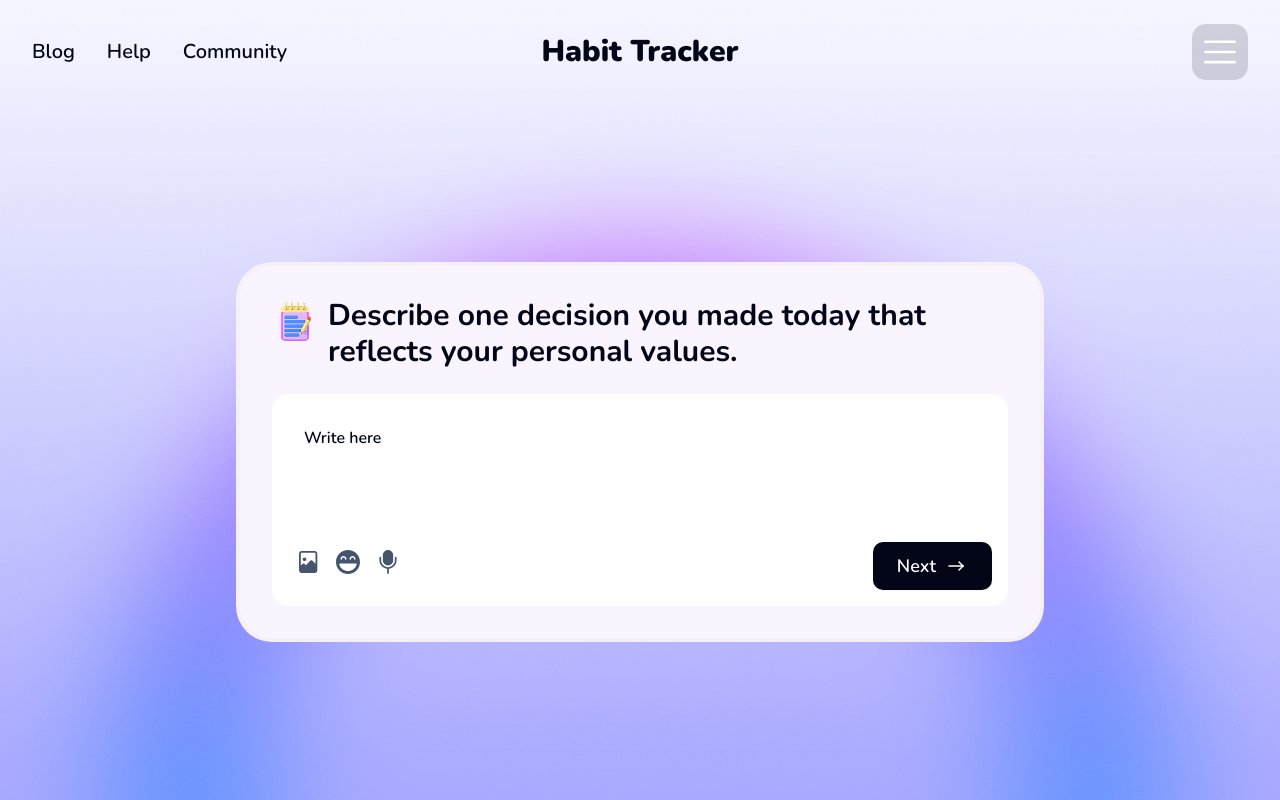
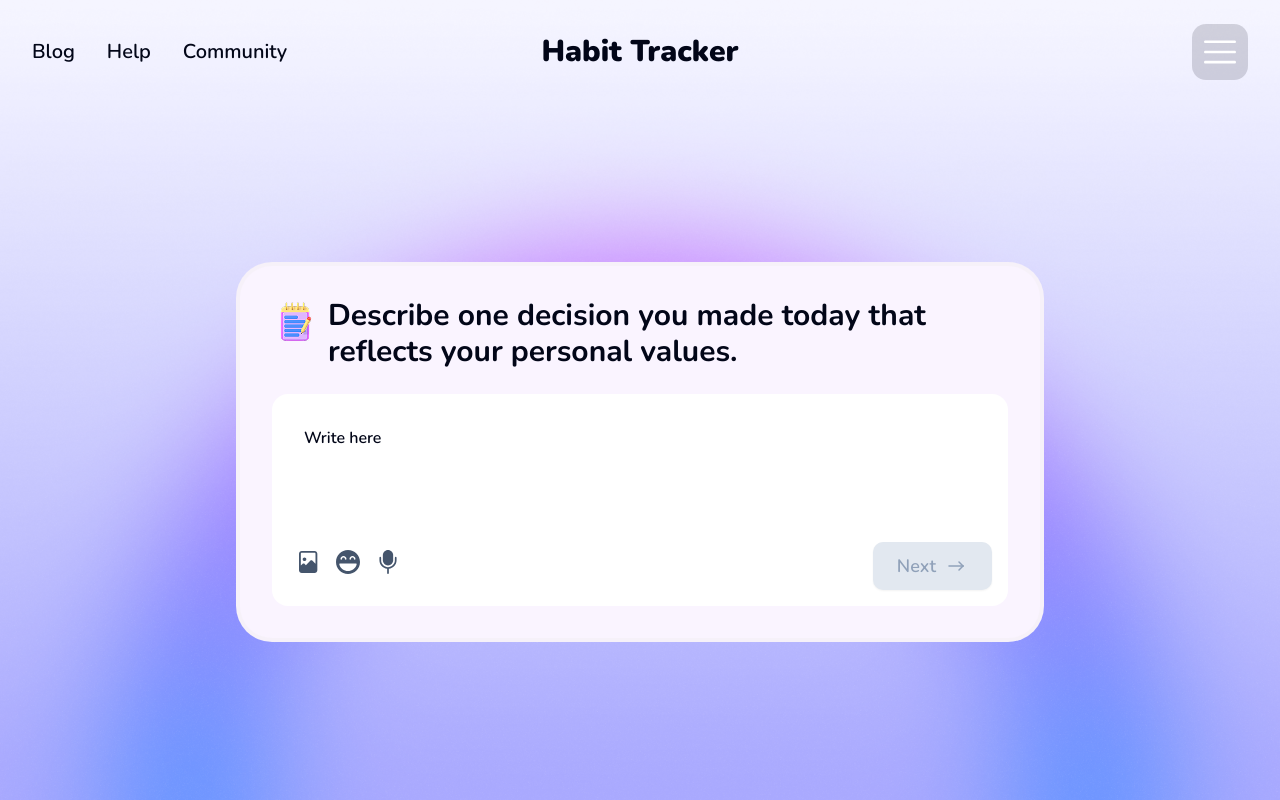
Before and after one commit to shaheen2013/habit-tracker-frontend, a Next.js app: page / in a window 1280 px wide. Built offline with nearby package versions, Linux system fonts and the light colour scheme.

Commit message:
steper implemented

```diff
--- a/components/partials/decision-form/index.tsx
+++ b/components/partials/decision-form/index.tsx
@@ -1,9 +1,45 @@
+"use client";
+
 import { ArrowRight, AudioRecord, Emojis, File } from "@/components/icons";
 import { Button } from "@/components/ui/button";
 import Image from "next/image";
 import React from "react";
+import { useStep } from "usehooks-ts";
+import { useForm, Controller } from "react-hook-form";
+
+type FormData = {
+  decision: string;
+};
 
 const DecisionForm = () => {
+  const [currentStep, helpers] = useStep(2);
+  console.log("Current step:", currentStep);
+  const { setStep } = helpers;
+
+  const { control, handleSubmit, watch, reset } = useForm<FormData>({
+    defaultValues: {
+      decision: "",
+    },
+  });
+
+  const onSubmit = (data: FormData) => {
+    alert("Form submitted with data:" + JSON.stringify(data));
+    if (currentStep === 1) {
+      setStep(2);
+    }
+    reset();
+    setStep(1);
+  };
+
+  const handleSteps = () => {
+    if (currentStep === 1) {
+      reset();
+      setStep(2);
+    }
+  };
+
+  const decisionValue = watch("decision");
+
   return (
     <div
       className={`min-h-[calc(100vh-104px)] flex flex-col items-center justify-center`}
@@ -23,11 +59,24 @@ const DecisionForm = () => {
             values.
           </h1>
         </div>
+
+        <form onSubmit={handleSubmit(onSubmit)}>
           <div className="flex flex-col gap-6 p-4 bg-white rounded-2xl">
+            <Controller
+              name="decision"
+              control={control}
+              render={({ field }) => (
+                <>
                   <textarea
+                    {...field}
                     className="w-full h-[84px] p-4 border-none rounded-lg mb-6 focus:outline-none text-slate-950 text-base font-semibold resize-none scroll-none overflow-hidden placeholder:text-slate-950 placeholder:text-base placeholder:font-semibold"
                     placeholder="Write here"
+                    value={field.value}
                   />
+                </>
+              )}
+            />
+
             <div className="w-full flex justify-between">
               {/* icons */}
               <div className="flex shrink-0">
@@ -42,12 +91,20 @@ const DecisionForm = () => {
                 </div>
               </div>
               {/* button */}
-            <Button className="shrink-0" size="lg">
-              Next
+              <Button
+                className="shrink-0"
+                size="lg"
+                type={currentStep === 1 ? "button" : "submit"}
+                disabled={!decisionValue}
+                onClick={currentStep === 1 ? handleSteps : undefined}
+              >
+                {currentStep === 1 ? "Next" : "Submit"}
+
                 <ArrowRight className="size-6" />
               </Button>
             </div>
           </div>
+        </form>
       </div>
     </div>
   );
--- a/package.json
+++ b/package.json
@@ -16,7 +16,9 @@
     "next": "15.3.2",
     "react": "^19.0.0",
     "react-dom": "^19.0.0",
-    "tailwind-merge": "^3.3.0"
+    "react-hook-form": "^7.56.3",
+    "tailwind-merge": "^3.3.0",
+    "usehooks-ts": "^3.1.1"
   },
   "devDependencies": {
     "@eslint/eslintrc": "^3",
```
Also changed, not shown: 1 other file (tests, documents, lock files or other folders). Lines whose indentation alone changed are shown as unchanged.
